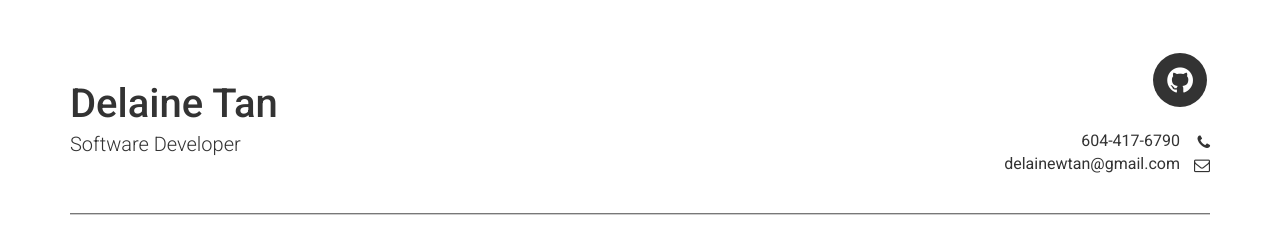
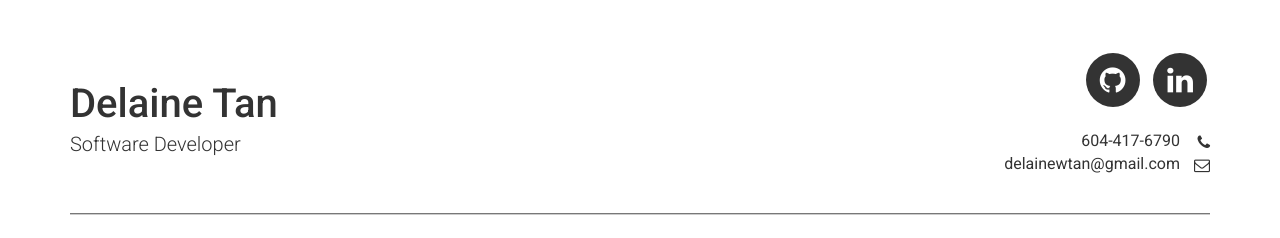
Before and after one commit to DelaineWTan/delainewtan.github.io, a Jekyll site: the page built from index.md, in a window 1280 px wide. Shown: the top 238 px of the page. Built offline with Jekyll 4.4.1, drawn with Linux system fonts in a browser that asks for light colours.

Commit message:
Update github and linkedin links for print version especially.

```diff
--- a/_config.yml
+++ b/_config.yml
@@ -12,7 +12,7 @@ phone: 604-417-6790
 
 # Social links
 github_username: DelaineWTan
-# linkedin_username:
+linkedin_username: delaine-tan
 # leaving commented out to keep track of options
 # dribbble_username: jekyll
 # facebook_username: jekyll
--- a/_includes/header.html
+++ b/_includes/header.html
@@ -89,13 +89,13 @@
       <table>
         {%- if site.github_username -%}
         <tr class="contact-info print-only">
-          <td>/{{ site.github_username| cgi_escape | escape }}</td>
+          <td>https://github.com/{{ site.github_username| cgi_escape | escape }}</td>
           <td class="contact-icon"><i class="fa fa-github"></i></td>
         </tr>
         {%- endif -%}
         {%- if site.linkedin_username -%}
         <tr class="contact-info print-only">
-          <td>/{{ site.linkedin_username| cgi_escape | escape }}</td>
+          <td>https://www.linkedin.com/in/{{ site.linkedin_username| cgi_escape | escape }}</td>
           <td class="contact-icon"><i class="fa fa-linkedin-square"></i></td>
         </tr>
         {%- endif -%}
```
